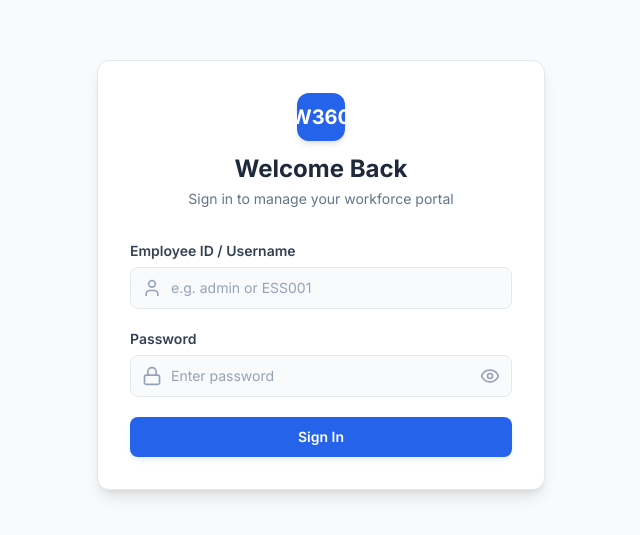
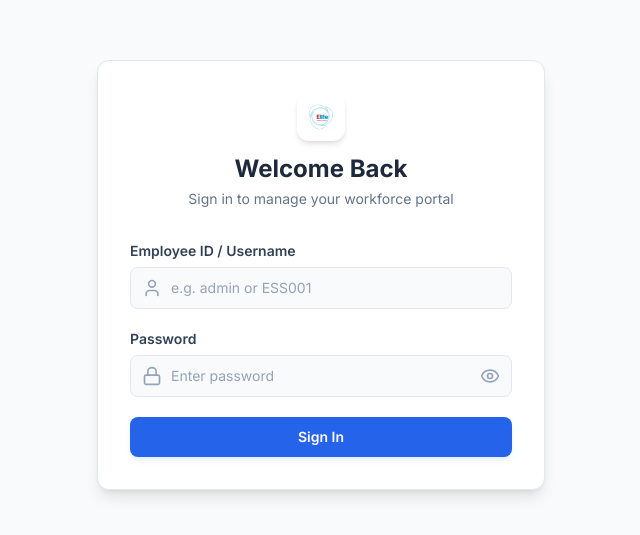
Before and after one commit to Navaneeth4141/WorkForce360, a Next.js app in the folder frontend/: page /login in a window 1280 px wide. Shown: the part 125-660 px from the top of the page, without its empty margins (319-959 px from the left). Built offline with nearby package versions, Linux system fonts and the light colour scheme; no server answers.

Commit message:
ES Logo Changes

```diff
--- a/frontend/src/app/login/page.js
+++ b/frontend/src/app/login/page.js
@@ -68,9 +68,7 @@ export default function LoginPage() {
 
         {/* Branding Title */}
         <div className="flex flex-col items-center mb-8">
-          <div className="flex items-center justify-center w-12 h-12 bg-blue-600 rounded-xl text-white font-bold text-xl mb-3 shadow-md">
-            W360
-          </div>
+          <img src="/logo.png" alt="Logo" className="w-12 h-12 object-contain rounded-xl mb-3 shadow-md" />
           <h2 className="text-2xl font-bold text-slate-800">Welcome Back</h2>
           <p className="text-sm text-slate-500 mt-1">Sign in to manage your workforce portal</p>
         </div>
--- a/frontend/src/components/Sidebar.js
+++ b/frontend/src/components/Sidebar.js
@@ -44,9 +44,7 @@ export default function Sidebar({ isOpen, setIsOpen }) {
       {/* Header section with branding logo */}
       <div className="flex items-center justify-between h-16 px-4 border-b border-slate-800 bg-slate-950">
         <div className="flex items-center space-x-3 overflow-hidden">
-          <div className="flex items-center justify-center w-10 h-10 bg-blue-600 rounded-lg text-white font-bold text-lg shrink-0">
-            W360
-          </div>
+          <img src="/logo.png" alt="Logo" className="w-10 h-10 object-contain rounded-lg shrink-0" />
           {isOpen && (
             <span className="text-sm font-bold tracking-wider text-white uppercase whitespace-nowrap">
               WorkForce360
--- a/frontend/src/components/WorkerNavbar.js
+++ b/frontend/src/components/WorkerNavbar.js
@@ -22,9 +22,7 @@ export default function WorkerNavbar() {
       {/* Top Header navbar for mobile worker portal */}
       <header className="fixed top-0 left-0 z-30 flex items-center justify-between w-full h-14 px-4 bg-slate-900 text-white shadow-md md:hidden">
         <div className="flex items-center space-x-2">
-          <div className="flex items-center justify-center w-8 h-8 bg-blue-600 rounded text-white font-bold text-sm">
-            W360
-          </div>
+          <img src="/logo.png" alt="Logo" className="w-8 h-8 object-contain rounded" />
           <span className="text-sm font-bold tracking-wider uppercase">Worker Hub</span>
         </div>
         <button
@@ -61,9 +59,7 @@ export default function WorkerNavbar() {
       <aside className="fixed top-0 left-0 z-30 hidden md:flex flex-col justify-between w-64 h-screen bg-slate-900 border-r border-slate-800 text-slate-300">
         <div>
           <div className="flex items-center space-x-2 h-16 px-6 bg-slate-950 border-b border-slate-800">
-            <div className="flex items-center justify-center w-9 h-9 bg-blue-600 rounded text-white font-bold">
-              W360
-            </div>
+            <img src="/logo.png" alt="Logo" className="w-9 h-9 object-contain rounded" />
             <span className="text-sm font-bold tracking-wider text-white uppercase">Worker Portal</span>
           </div>
           <ul className="space-y-1 p-4">
```
